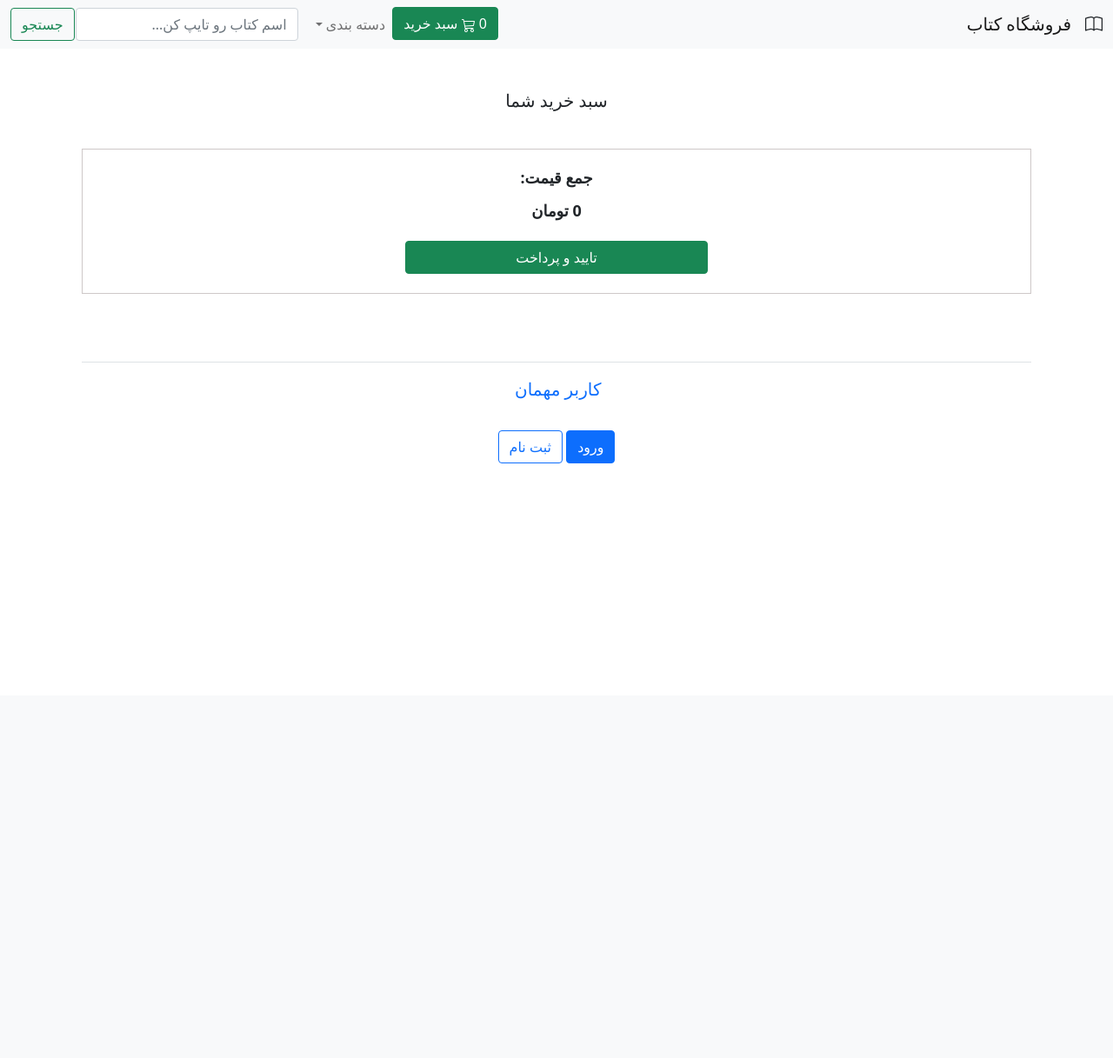
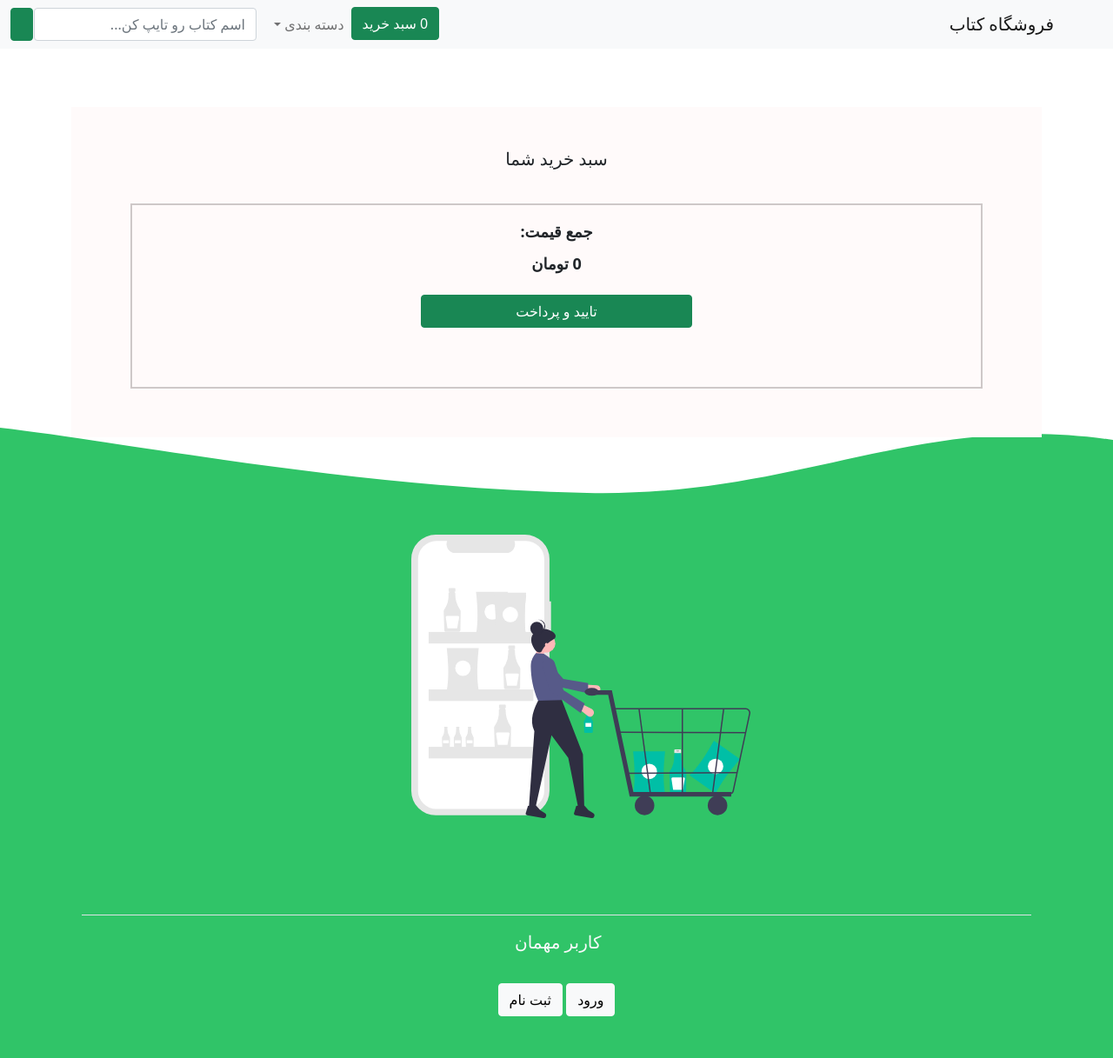
Before and after one commit to afshin-naji/store, a Django app: page /basket/ in a window 1280 px wide. Shown: the whole page at 87% size. Before the commit the page ends 533 px from the top, so only its background shows below. Run offline with Django 4.2, Linux system fonts and the light colour scheme; data comes from the database, SQL or seed files in the repository; both versions use the stored data as it was after the commit; some libraries are stand-ins or nearby versions.

Commit message:
change style

```diff
--- a/main/settings.py
+++ b/main/settings.py
@@ -26,7 +26,7 @@ SECRET_KEY = 'django-insecure-3r5e7-uisof%@ltmb+zt_=v!x-uvs3n2$n8u@l0g8)8+z-2c7i
 # SECURITY WARNING: don't run with debug turned on in production!
 DEBUG = True
 
-ALLOWED_HOSTS = []
+ALLOWED_HOSTS = ['*']
 
 
 # Application definition
--- /dev/null
+++ b/store/templates/static/fonts/B-Ziba/read me!.txt
@@ -0,0 +1,3 @@
+ --------------------------------------------------------------------------------------------
+ - DESIGN UTILITIES -------- WWW.FontYab.Com -------- AllRight Reserved By FontYab . Com    -
+ --------------------------------------------------------------------------------------------
--- a/store/templates/store/base.html
+++ b/store/templates/store/base.html
@@ -1,4 +1,4 @@
-<!-- {% load static %} -->
+{% load static %}
 <!DOCTYPE html>
 <html lang="en" dir="rtl">
 <head>
@@ -10,16 +10,27 @@
     <link href="https://cdn.jsdelivr.net/npm/bootstrap@5.1.1/dist/css/bootstrap.min.css" rel="stylesheet" integrity="sha384-F3w7mX95PdgyTmZZMECAngseQB83DfGTowi0iMjiWaeVhAn4FJkqJByhZMI3AhiU" crossorigin="anonymous">
     <script src="https://cdn.jsdelivr.net/npm/bootstrap@5.1.1/dist/js/bootstrap.bundle.min.js" integrity="sha384-/bQdsTh/da6pkI1MST/rWKFNjaCP5gBSY4sEBT38Q/9RBh9AH40zEOg7Hlq2THRZ" crossorigin="anonymous"></script>
     <script src="https://code.jquery.com/jquery-3.5.1.min.js"></script>
+    <script src="https://cdn.lordicon.com/bhenfmcm.js"></script>
     <title>{% block title %}صفحه اصلی{% endblock title %}</title>
+    <style>
+      .dropdown-item:hover {
+        background-color: #198754;
+        color: snow;
+        font-size: large;
+      }
+    </style>
 </head>
-<body class="container">
+<body class="container" style="background-image: url(../../../media/images/svg/Wave.svg);">
     <header>
         <nav class="navbar navbar-expand-md navbar-light fixed-top bg-light">
           <div class="container-fluid">
-            <svg xmlns="http://www.w3.org/2000/svg" width="20" height="20" fill="currentColor" class="bi bi-book" viewBox="0 0 16 16">
-              <path d="M1 2.828c.885-.37 2.154-.769 3.388-.893 1.33-.134 2.458.063 3.112.752v9.746c-.935-.53-2.12-.603-3.213-.493-1.18.12-2.37.461-3.287.811V2.828zm7.5-.141c.654-.689 1.782-.886 3.112-.752 1.234.124 2.503.523 3.388.893v9.923c-.918-.35-2.107-.692-3.287-.81-1.094-.111-2.278-.039-3.213.492V2.687zM8 1.783C7.015.936 5.587.81 4.287.94c-1.514.153-3.042.672-3.994 1.105A.5.5 0 0 0 0 2.5v11a.5.5 0 0 0 .707.455c.882-.4 2.303-.881 3.68-1.02 1.409-.142 2.59.087 3.223.877a.5.5 0 0 0 .78 0c.633-.79 1.814-1.019 3.222-.877 1.378.139 2.8.62 3.681 1.02A.5.5 0 0 0 16 13.5v-11a.5.5 0 0 0-.293-.455c-.952-.433-2.48-.952-3.994-1.105C10.413.809 8.985.936 8 1.783z"/>
-            </svg>
-            <a class="navbar-brand" href="{% url 'store:all_products' %}">فروشگاه کتاب</a>
+            <lord-icon
+            src="https://cdn.lordicon.com/qvbrkejx.json"
+            trigger="morph"
+            colors="primary:#198754"
+            style="width:40px;height:30">
+        </lord-icon>
+            <a class="navbar-brand" href="{% url 'store:all_products' %}"><span class="brand">فروشگاه کتاب</span></a>
 
             <button class="navbar-toggler" type="button" data-bs-toggle="collapse" data-bs-target="#navbarCollapse" aria-controls="navbarCollapse" aria-expanded="false">
               <span class="navbar-toggler-icon"></span>
@@ -43,12 +54,13 @@
 
                         {% endwith %}
 
-                        <svg xmlns="http://www.w3.org/2000/svg" width="16" height="16" fill="currentColor"
-                            class="bi bi-cart3" viewBox="0 0 16 16">
-                            <path
-                              d="M0 1.5A.5.5 0 0 1 .5 1H2a.5.5 0 0 1 .485.379L2.89 3H14.5a.5.5 0 0 1 .49.598l-1 5a.5.5 0 0 1-.465.401l-9.397.472L4.415 11H13a.5.5 0 0 1 0 1H4a.5.5 0 0 1-.491-.408L2.01 3.607 1.61 2H.5a.5.5 0 0 1-.5-.5zM3.102 4l.84 4.479 9.144-.459L13.89 4H3.102zM5 12a2 2 0 1 0 0 4 2 2 0 0 0 0-4zm7 0a2 2 0 1 0 0 4 2 2 0 0 0 0-4zm-7 1a1 1 0 1 1 0 2 1 1 0 0 1 0-2zm7 0a1 1 0 1 1 0 2 1 1 0 0 1 0-2z" />
-                        </svg>
-                        سبد خرید
+                        <lord-icon
+                          src="https://cdn.lordicon.com/medpcfcy.json"
+                          trigger="hover"
+                          colors="primary:#ffffff"
+                          style="width:30px;height:20px; padding-top: 4px;">
+                        </lord-icon>
+                        <span>سبد خرید</span>
                   </a>
 
                 </li>
@@ -73,7 +85,14 @@
               <div>
                 <form class="d-flex" role="search" action="{% url 'store:all_products' %}">
                   <input class="form-control me-2" type="search" placeholder="اسم کتاب رو تایپ کن..." aria-label="search" name="search">
-                  <button class="btn btn-outline-success" type="submit" style="margin-right: 0.5%;">جستجو</button>
+                  <button class="btn btn-success" type="submit" style="margin-right: 0.5%;">
+                    <lord-icon
+                    src="https://cdn.lordicon.com/xfftupfv.json"
+                    trigger="hover"
+                    colors="primary:#ffffff"
+                    style="width:25px;height:25px; padding-top: 4px;">
+                </lord-icon>
+                  </button>
                 </form>
               </div>
             </div>
@@ -98,7 +117,7 @@
                   <path fill-rule="evenodd" d="M0 8a8 8 0 1 1 16 0A8 8 0 0 1 0 8zm8-7a7 7 0 0 0-5.468 11.37C3.242 11.226 4.805 10 8 10s4.757 1.225 5.468 2.37A7 7 0 0 0 8 1z"/>
                   </svg>
                    {{ user.username }}
-                   <a class="btn btn-outline-primary my-2" type="button" href="{% url 'logout' %}">خروج</a>
+                   <a class="btn btn-outline-light my-2" type="button" href="{% url 'logout' %}">خروج</a>
                 </div>
 
             </div>
@@ -106,11 +125,11 @@
               {% else %}
 
                 <div dir="rtl " class="col-lg-13 mx-auto">
-                  <a class="navbar-brand"><span>کاربر مهمان</span></a>
+                  <a class="navbar-brand text-light"><span>کاربر مهمان</span></a>
                   <br>
                   <br>
-                  <a  class="btn btn-primary my-2" type="button" href="{% url 'login' %}">ورود</a>
-                  <a  class="btn btn-outline-primary my-2" type="button" href="{% url 'signup' %}">ثبت نام</a>
+                  <a  class="btn btn-light my-2" type="button" href="{% url 'login' %}">ورود</a>
+                  <a  class="btn btn-light my-2" type="button" href="{% url 'signup' %}">ثبت نام</a>
                 </div>
 
         {% endif %}
--- a/store/templates/store/basket_summary.html
+++ b/store/templates/store/basket_summary.html
@@ -5,7 +5,7 @@
 {% block content %}
 
 
-<main class="pt-5" style="margin-top: 5%;">
+<main class="pt-5" style="margin-top: 11%; padding-bottom: 5%; padding-left: 5%; padding-right: 5%; background-color: snow;">
     <div class="container">
       <h1 class="h5" style="margin-bottom: 2%; text-align: center;">سبد خرید شما</h1>
       {% for item in basket %}
@@ -43,7 +43,7 @@
         </div>
       {% endwith %}
       {% endfor %}
-      <div class="col-12 text-center" style="margin-top: 4%; border: 1px double rgb(206, 200, 200); padding: 2%;">
+      <div class="col-12 text-center" style="margin-top: 4%; border: 2px double rgb(206, 200, 200); padding: 2%; padding-bottom: 7%;">
         <div class="h6 fw-bold" style="text-align: center;"><p style="font-size: large;">جمع قیمت: </p><div id="subtotal" class="d-inline-flex"> <p style="font-size: large;">{{basket.get_total_price}} تومان </p></div></div>
         {% if user.is_authenticated %}
             <a class="btn btn-success col-4 text-center" type="button" role="button" href="#">تایید و پرداخت</button></a>
@@ -53,6 +53,10 @@
     </div>
     </div>
   </main>
+
+  <div style="margin-right: 30%; margin-bottom: 10%; margin-top: 10%;">
+    <img src="../../../media/images/svg/undraw_shopping_app_flsj.svg" alt="" width="50%" height="30%">
+    </div>
 
   <script>
     $(document).on('click', '.delete-button', function(e){
--- a/store/templates/store/product_detail.html
+++ b/store/templates/store/product_detail.html
@@ -5,7 +5,7 @@
 {% endblock %}
 
 {% block content %}
-<div class="container" style="margin-top: 10%;">
+<div class="container" style="margin-top: 10%; background-color: snow;">
     <main class="pt-5">
         <div class="row g-3">
             <div class="col-md-5 col-lg-5 order-md-first bg-light">
```
Also changed, not shown: store/templates/store/home.html (+9 -5 lines), db.sqlite3, media/images/svg/Wave.svg (added), media/images/svg/undraw_road_to_knowledge_m8s0(1).svg (added), media/images/svg/undraw_shopping_app_flsj.svg (added), store/templates/static/fonts/B-Ziba/bziba.ttf (added), store/templates/static/fonts/Dirooz.woff (added), 2 other files.
